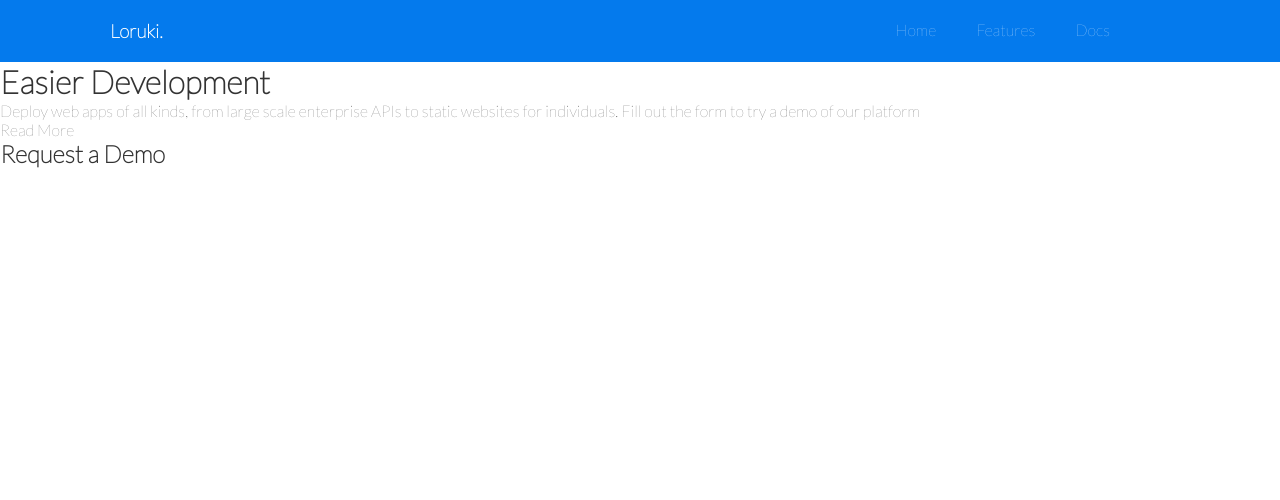
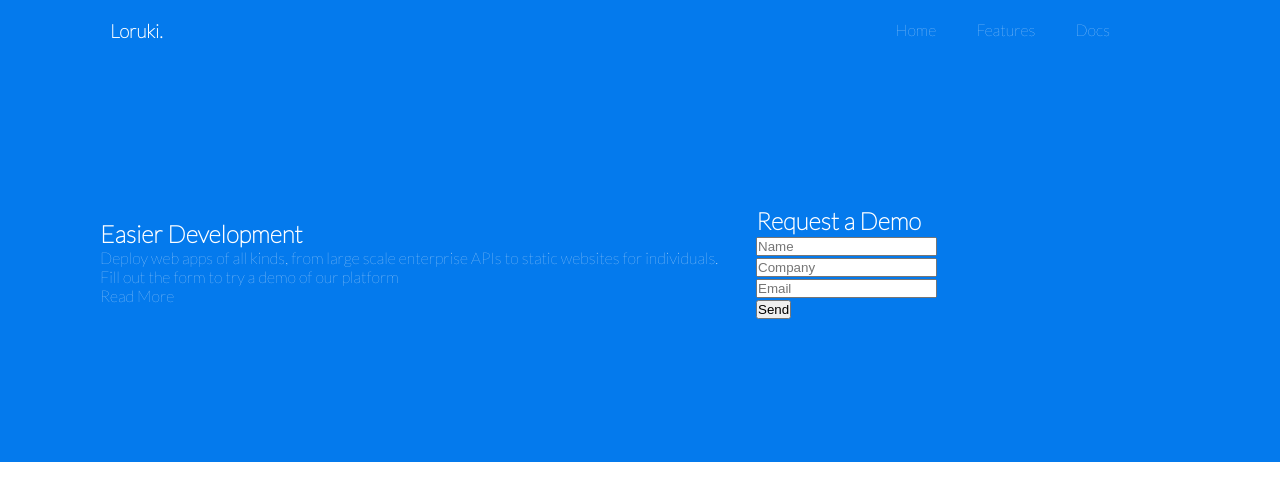
Before and after one commit to JagmeetGurm/test-new, a plain HTML site: page basic-website/index.html in a window 1280 px wide. Drawn offline with Linux system fonts and the light colour scheme.

Commit message:
adds grid styling to showcase section

```diff
--- a/basic-website/css/style.css
+++ b/basic-website/css/style.css
@@ -50,10 +50,26 @@ width: 100%;
 }
 
 .showcase{
-    display: grid;
+    height: 400px;
+    background-color: #047aed;
+    color: white;
+
 }
 
 .showcase a{
     text-decoration: none;
-    color: #333;
+    color: white;
 }
+
+.grid{
+    display: grid;
+    grid-template-columns: 3fr 2fr;
+    gap: 20px;
+    justify-content: center;
+    align-items: center;
+    height: 100%;
+}
+
+.showcase-form{
+
+}
--- a/basic-website/index.html
+++ b/basic-website/index.html
@@ -23,7 +23,8 @@
          </div>
     </div>
     <!--showcase-->
-    <div class="showcase">
+    <section class="showcase">
+        <div class='container grid'>
             <div class="showcase-text">
                 <h1>Easier Development</h1>
                 <p>Deploy web apps of all kinds, from large scale enterprise APIs to static websites for individuals.
@@ -33,9 +34,19 @@
             <div class="showcase-form">
                 <h2>Request a Demo</h2>
                 <form>
-
+                    <div class="form-control">
+                        <input type="text" name="name" placeholder="Name" required>
+                    </div>
+                    <div class="form-control">
+                        <input type="text" name="company" placeholder="Company" required>
+                    </div>
+                    <div class="form-control">
+                        <input type="email" name="email" placeholder="Email" required>
+                    </div>
+                    <input type="submit" value="Send">
                 </form>
             </div>
         </div>
+    </section>
 </body>
 </html>
```
Lines whose indentation alone changed are shown as unchanged.
